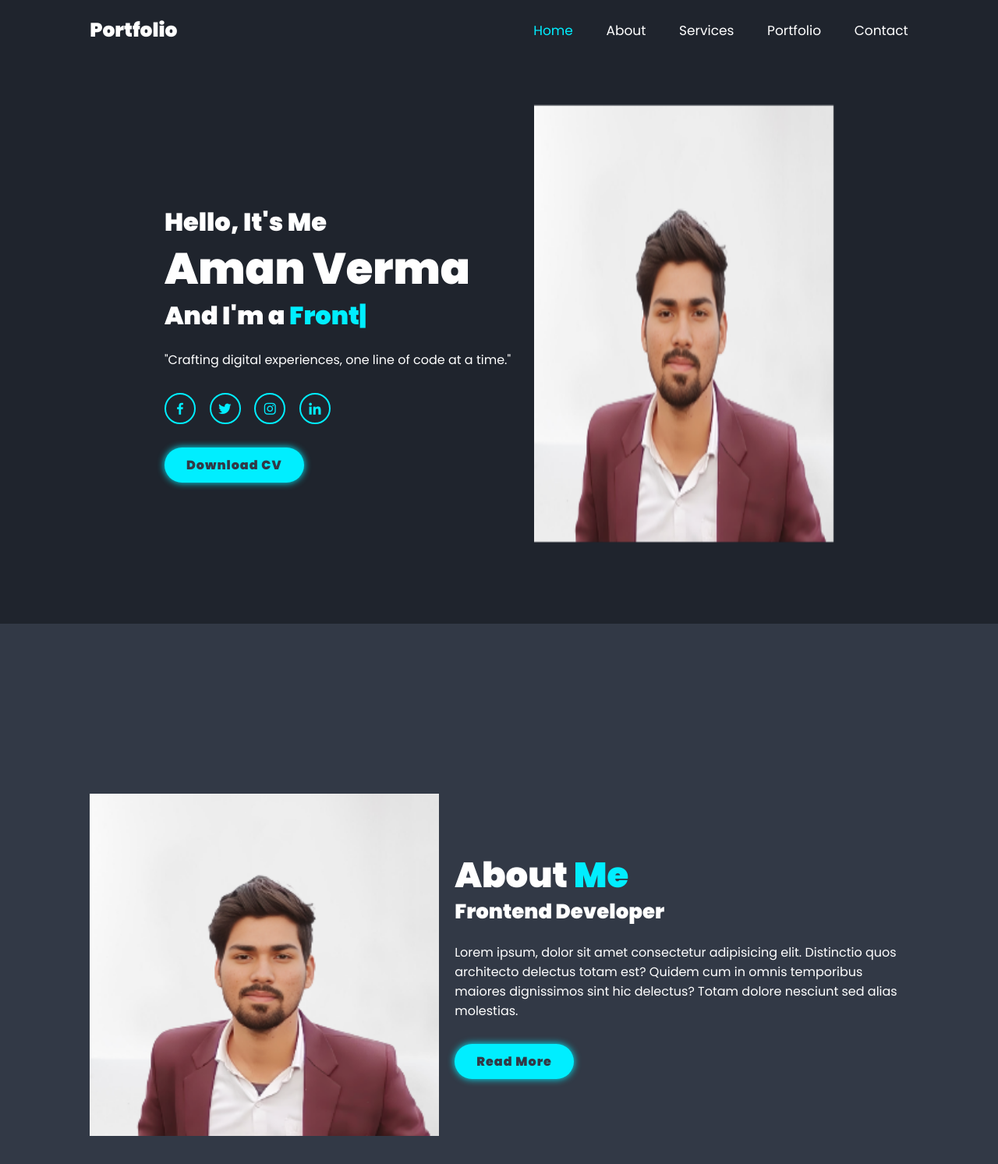
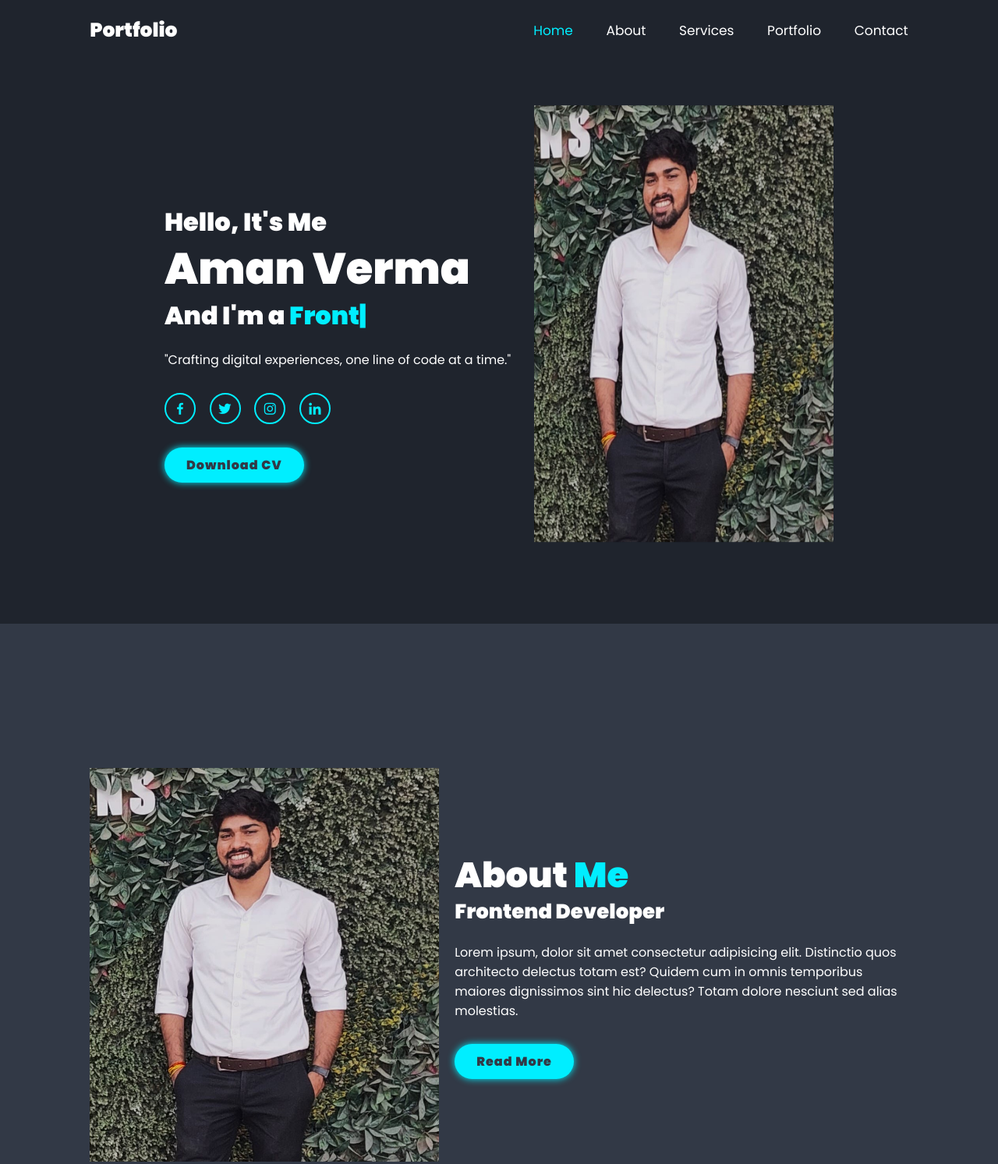
Before and after one commit to Aman96-star/Portfolio-website, a plain HTML site: page index.html in a window 1280 px wide. Shown: the top 1493 px of the page at 78% size. Drawn offline with nearby package versions, Linux system fonts and the light colour scheme.

Commit message:
chanes in image

```diff
--- a/index.html
+++ b/index.html
@@ -50,14 +50,14 @@
         </div>
 
         <div class="home-img">
-            <img src="./images/Aman.png" alt="">
+            <img src="./images/Aman.jpeg" alt="">
         </div>
     </section>
 
     <!---- about section designer ------>
     <section class="about" id="about">
         <div class="about-img">
-            <img src="./images/Aman.png" alt="">
+            <img src="./images/Aman.jpeg" alt="">
         </div>
 
         <div class="about-content">
```
Also changed, not shown: images/Aman.jpeg (added), images/Aman.png (deleted).
